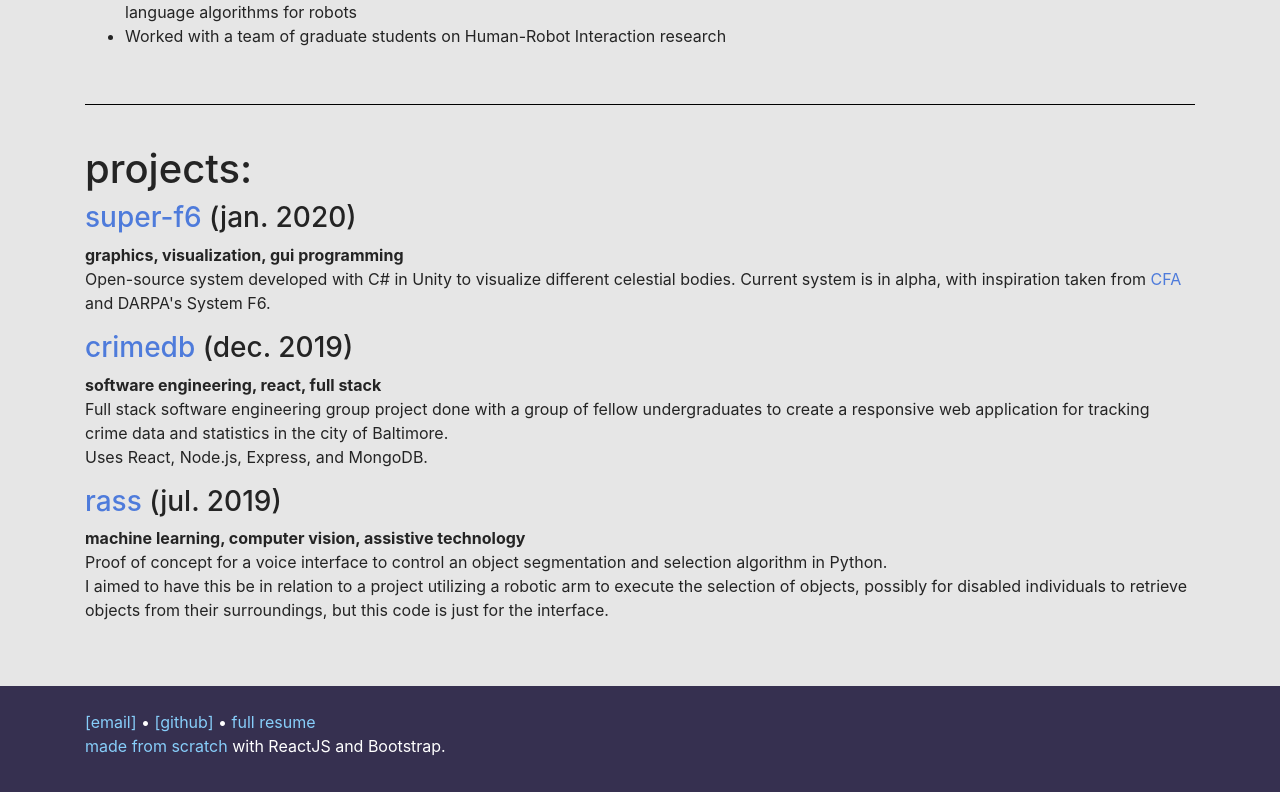
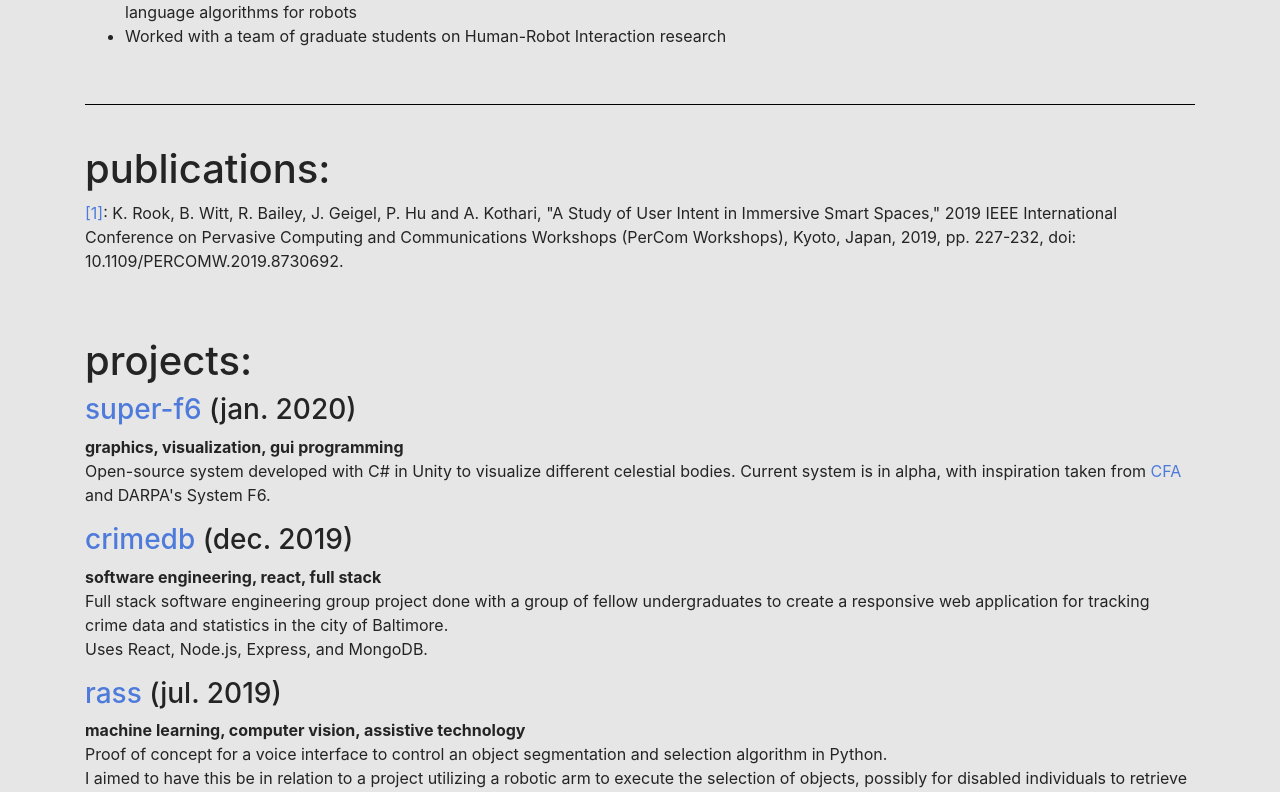
Before and after one commit to bwitt19/me, a React (Create React App) app: page / in a window 1280 px wide. Shown: the part 1728-2520 px from the top of the page. Built offline with nearby package versions, Linux system fonts and the light colour scheme.

Commit message:
Added publications section

```diff
--- a/src/components/Projects.js
+++ b/src/components/Projects.js
@@ -28,12 +28,23 @@ code is just for the interface.
 
 `;
 
+const pubs_markdown = `
+# publications:
+
+[[1]](https://ieeexplore.ieee.org/abstract/document/8730692): K. Rook, B. Witt, R. Bailey, J. Geigel, P. Hu and A. Kothari, "A Study of User Intent in Immersive Smart Spaces," 2019 IEEE International Conference on Pervasive Computing and Communications Workshops (PerCom Workshops), Kyoto, Japan, 2019, pp. 227-232, doi: 10.1109/PERCOMW.2019.8730692.
+`
+
 class Projects extends Component {
     render () {
         return (
-            <Contents id="projects">
-                <ReactMarkdown source={markdown} />
-            </Contents>
+            <div id="projects">
+                <Contents>
+                    <ReactMarkdown source={pubs_markdown} />
+                </Contents>
+                <Contents>
+                    <ReactMarkdown source={markdown} />
+                </Contents>
+            </div>
         );
     }
 }
```
